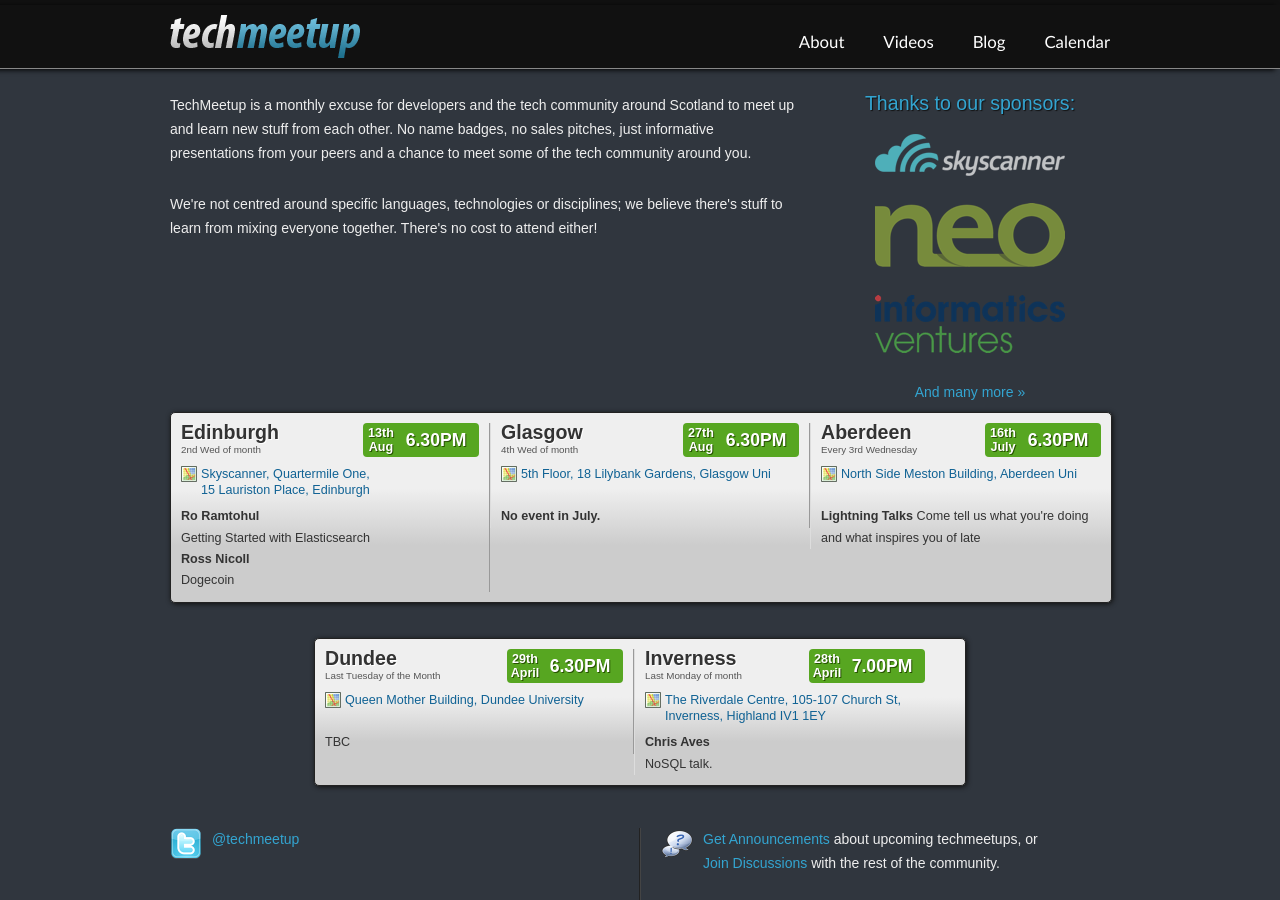
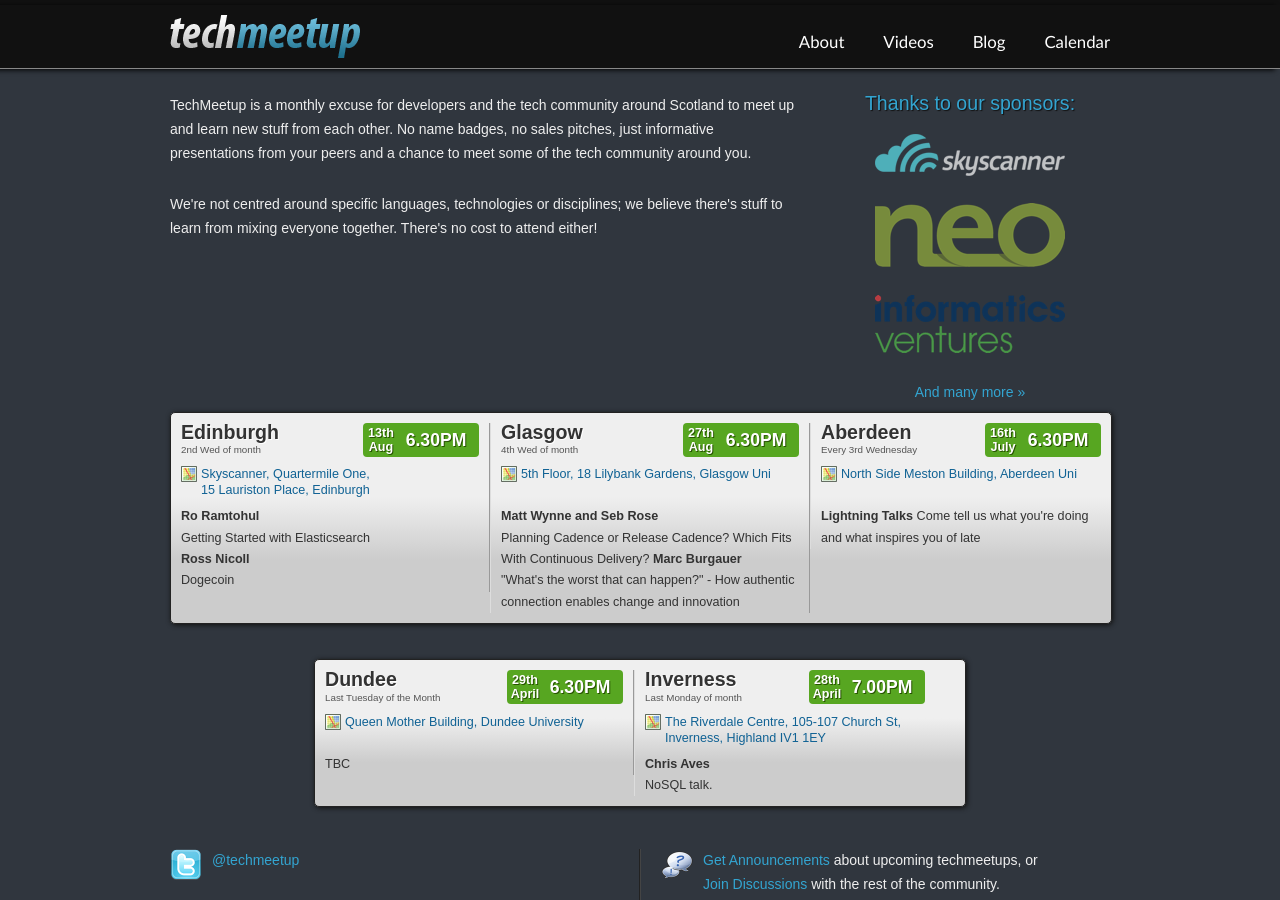
Before and after one commit to techmeetup/techmeetup.co.uk, a Jekyll site: the page built from index.html, in a window 1280 px wide and 900 px high. Built offline with Jekyll 4.4.1, drawn with Linux system fonts in a browser that asks for light colours.

Commit message:
Updated August event details for glasgow

```diff
--- a/index.html
+++ b/index.html
@@ -59,7 +59,11 @@
     <span>4th Wed of month</span>
     <p><a href="http://maps.google.com/maps/ms?msid=217161173396650967619.0004accf70991bd913a97&amp;msa=0" class="map">5th Floor, 18 Lilybank Gardens, Glasgow Uni</a></p>
     <p>
-      <strong>No event in July.</strong>
+      <strong>Matt Wynne and Seb Rose</strong>
+      <br/>
+      Planning Cadence or Release Cadence? Which Fits With Continuous Delivery?
+      <strong>Marc Burgauer</strong>
+      <br/>"What's the worst that can happen?" - How authentic connection enables change and innovation
     </p>
     <div class="datewrapper">
       <div class="when">
```
